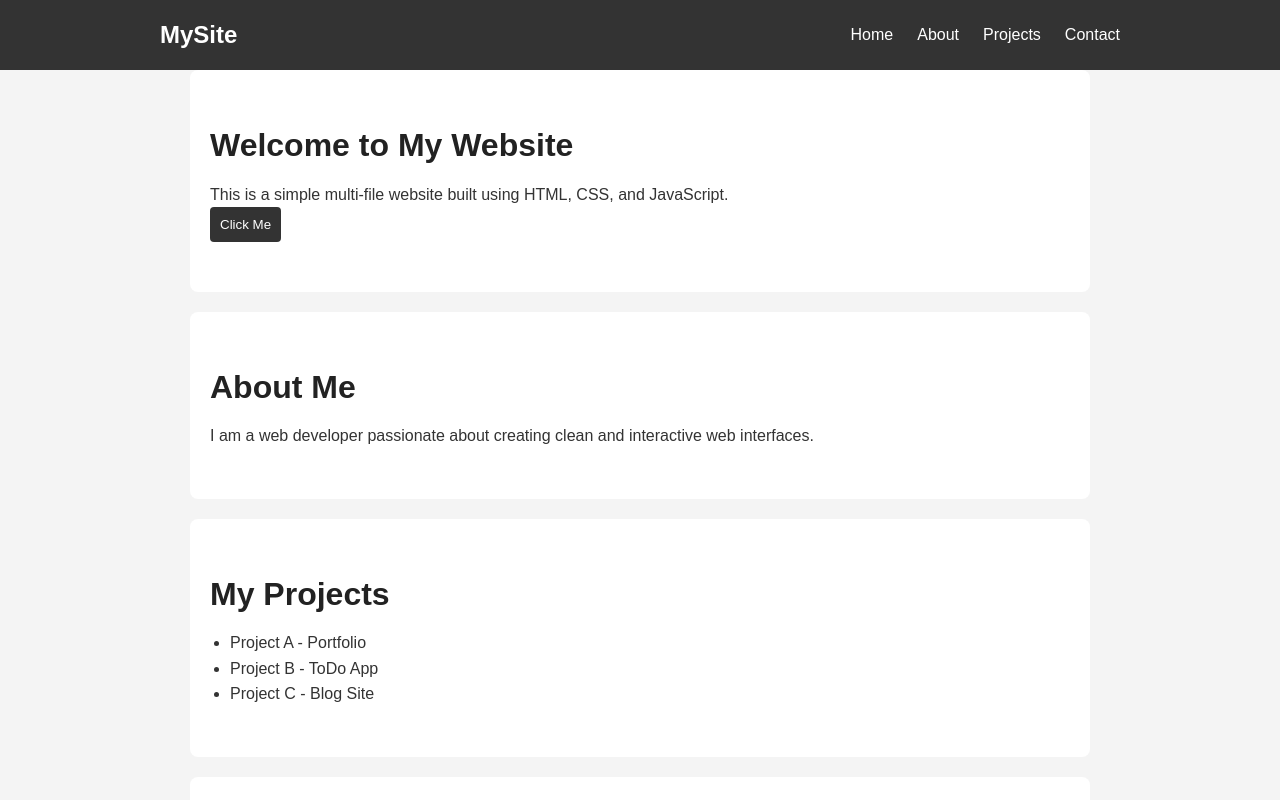
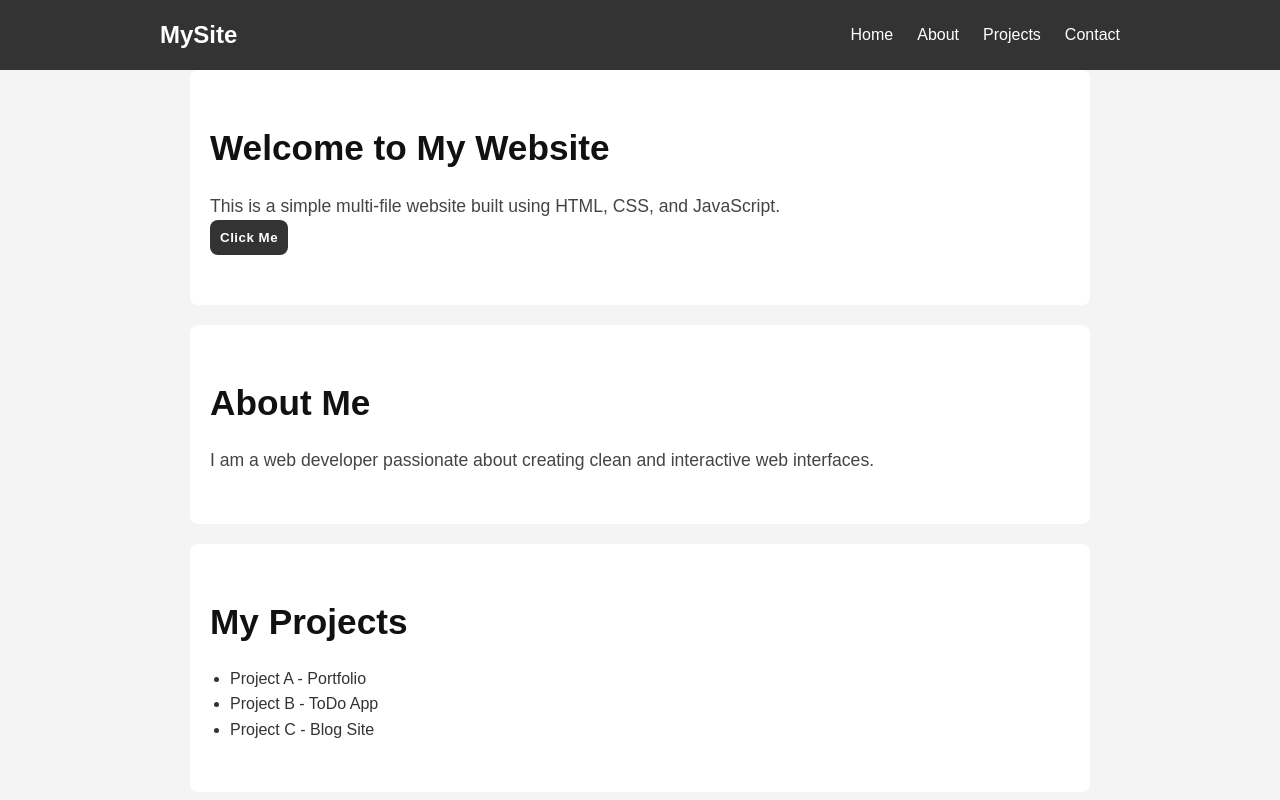
Before and after one commit to NehaTV11/project_web, a plain HTML site: page index.html in a window 1280 px wide. Shown: the top 800 px of the page. Drawn offline with Linux system fonts and the light colour scheme.

Commit message:
updated UI styling

```diff
--- a/style.css
+++ b/style.css
@@ -100,3 +100,29 @@ footer {
     background-color: #333;
     color: white;
 }
+/* ---------------------------------
+   Additional Styling for Sections, Buttons, and Nav
+--------------------------------- */
+
+.section h2 {
+  font-size: 2.2rem;
+  color: #111;
+  margin-bottom: 15px;
+}
+
+.section p {
+  font-size: 1.1rem;
+  color: #444;
+}
+
+button {
+  border-radius: 8px;
+  font-weight: bold;
+  letter-spacing: 0.5px;
+}
+
+nav ul li a.active {
+  color: #ffd700;
+  border-bottom: 2px solid #ffd700;
+  padding-bottom: 4px;
+}
```
